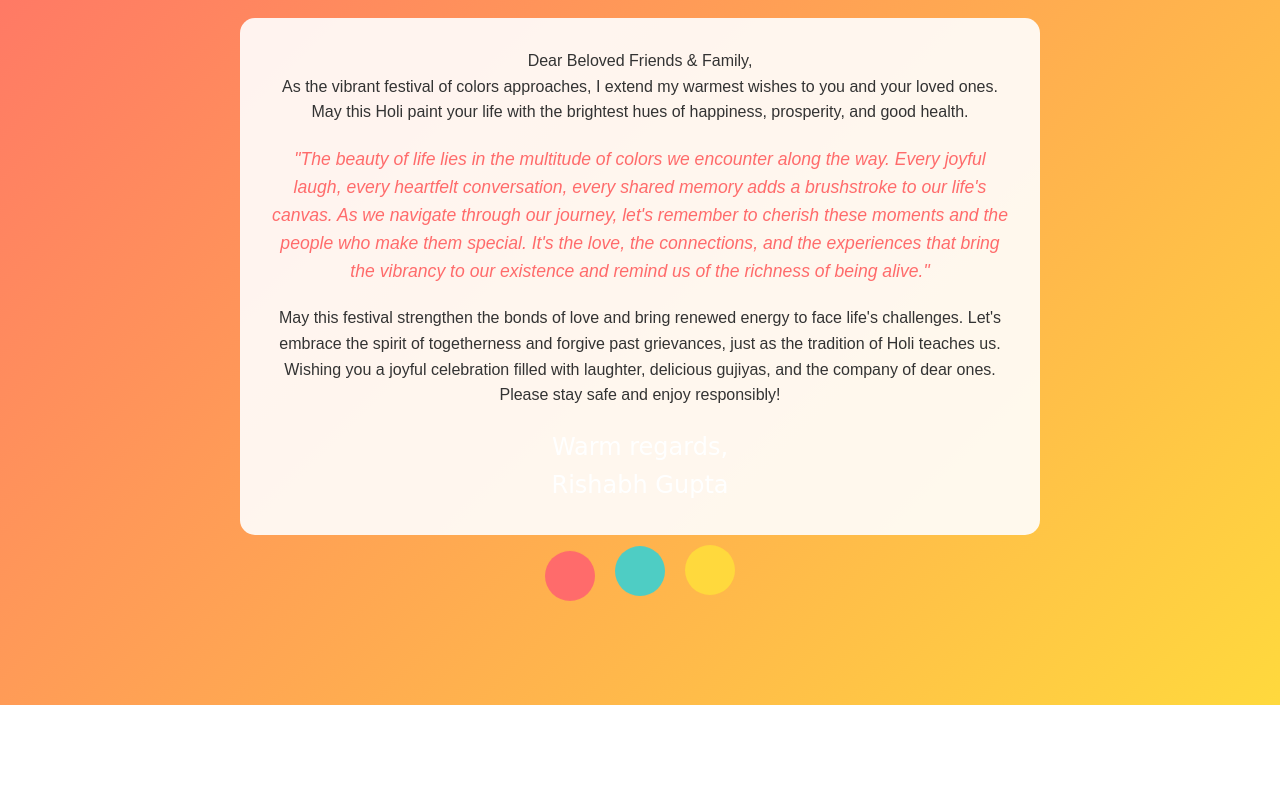
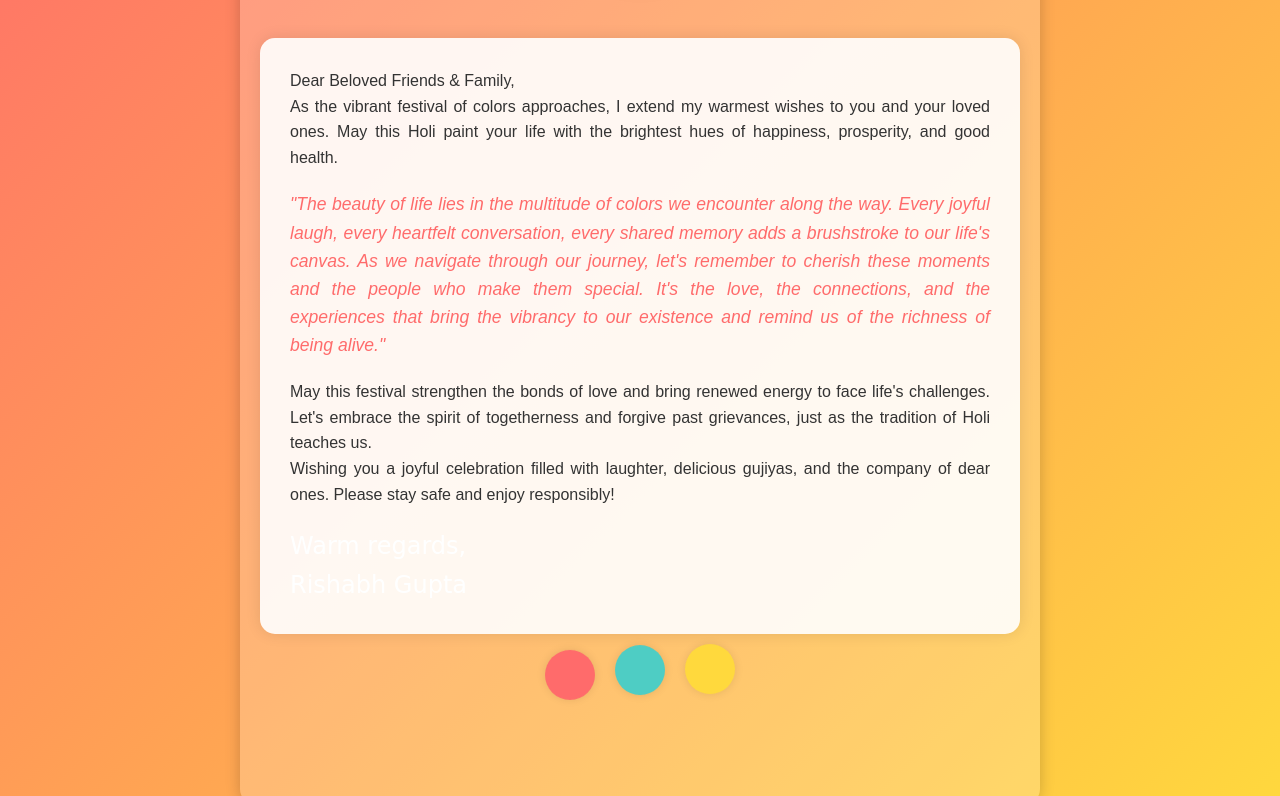
Before and after one commit to inspiredrishabh/Holi__Message, a plain HTML site: page index.html in a window 1280 px wide. Shown: the part 303-1099 px from the top of the page. Before the commit the page ends 1008 px from the top, so only its background shows below. Drawn offline with Linux system fonts and the light colour scheme.

Commit message:
Add Transparent Bg

```diff
--- a/index.html
+++ b/index.html
@@ -17,12 +17,19 @@
             min-height: 100vh;
             color: #fff;
             padding: 20px;
+            display: flex;
+            justify-content: center;
+            align-items: center;
         }
 
         .container {
             max-width: 800px;
             margin: 0 auto;
             text-align: center;
+            background: rgba(255, 255, 255, 0.2);
+            border-radius: 15px;
+            box-shadow: 0 0 15px rgba(0,0,0,0.2);
+            padding: 20px;
         }
 
         .header {
@@ -37,6 +44,11 @@
             border: 4px solid white;
             margin: 20px auto;
             box-shadow: 0 0 20px rgba(0,0,0,0.2);
+            transition: transform 0.3s;
+        }
+
+        .profile-img:hover {
+            transform: scale(1.1);
         }
 
         .message {
@@ -46,6 +58,13 @@
             margin: 30px 0;
             color: #333;
             line-height: 1.6;
+            text-align: justify;
+            box-shadow: 0 0 15px rgba(0,0,0,0.1);
+            transition: background 0.3s;
+        }
+
+        .message:hover {
+            background: rgba(255, 255, 255, 0.95);
         }
 
         .quote {
@@ -67,6 +86,7 @@
             height: 50px;
             border-radius: 50%;
             animation: float 3s infinite;
+            box-shadow: 0 0 10px rgba(0,0,0,0.1);
         }
 
         @keyframes fadeIn {
```
